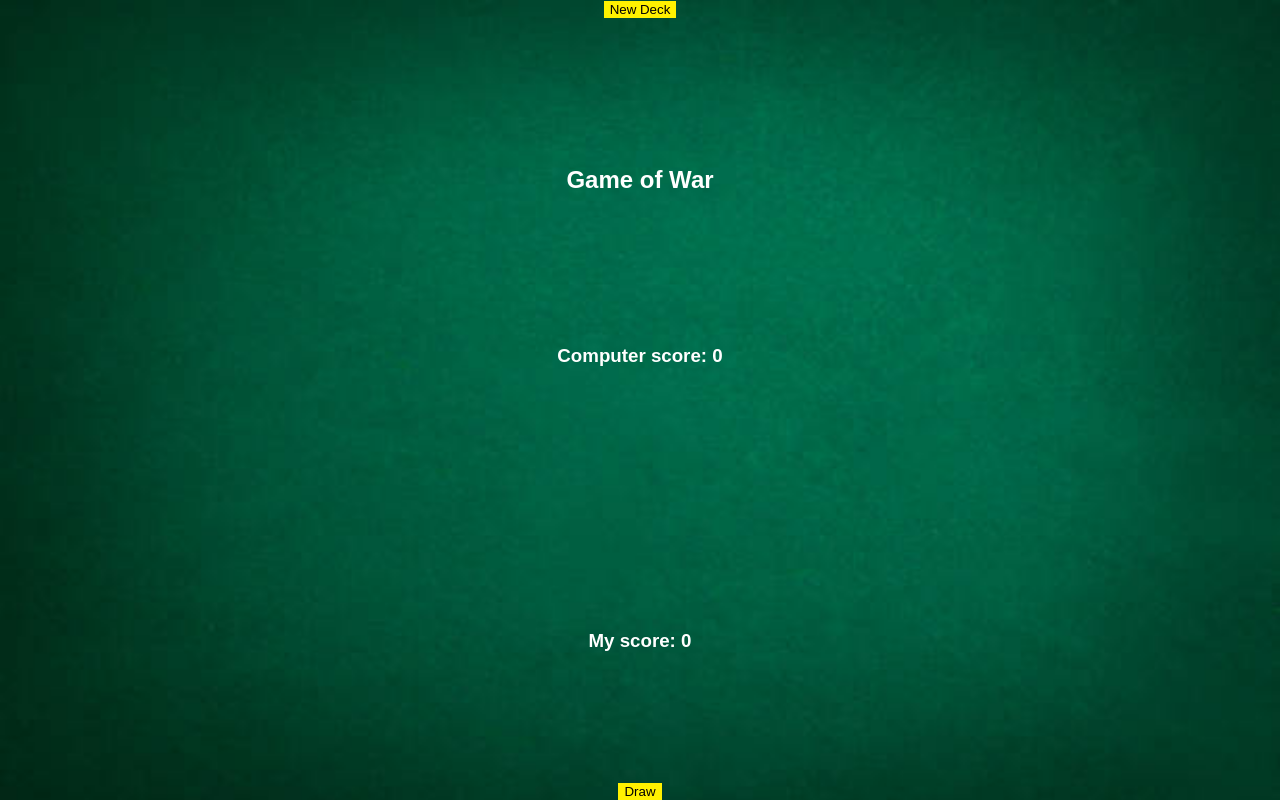
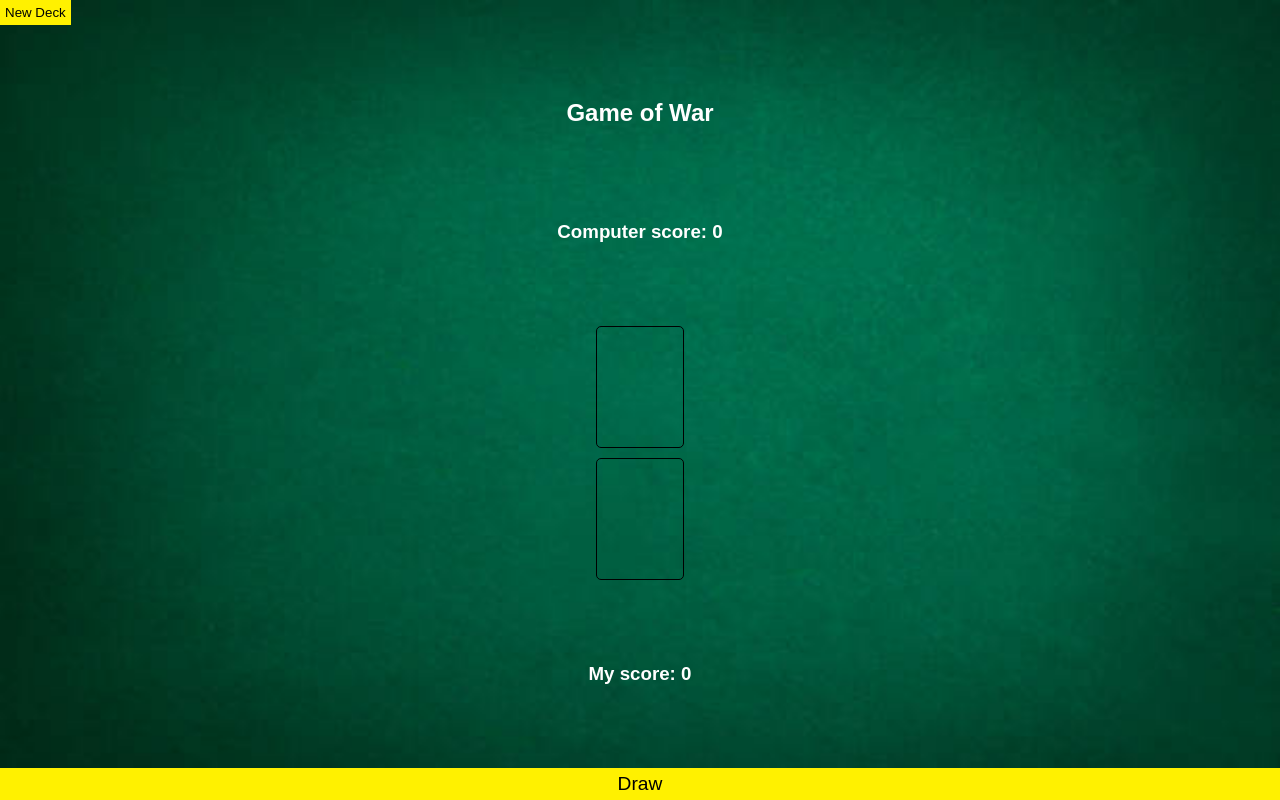
Before and after one commit to RobOsipo/cardGameAPI, a website with bundled scripts: page index.html in a window 1280 px wide. Built offline with nearby package versions, Linux system fonts and the light colour scheme.

Commit message:
Some Extra CSS

```diff
--- a/index.css
+++ b/index.css
@@ -1,14 +1,11 @@
-
-
-
 html, body {
     margin: 0;
     padding: 0;
     background-image: url("img/felt.jpg") ;
--webkit-background-size: cover;
--moz-background-size: cover;
--o-background-size: cover;
-    background-size: cover;
+  -webkit-background-size: cover;
+  -moz-background-size: cover;
+  -o-background-size: cover;
+  background-size: cover;
     font-family: "Exo 2", sans-serif;
     height: 100vh;
 }
@@ -26,3 +23,49 @@ button {
     cursor: pointer;
     border: none;
 }
+
+button#new-deck {
+    align-self: flex-start;
+    padding: 5px;
+}
+
+button.draw {
+    font-size: 1.2em;
+    padding: 5px;
+    align-self: stretch;
+}
+
+div.card-slot {
+    border: 1px solid black;
+    border-radius: 5px;
+    height: 120px;
+    width: calc(120px * 5 / 7);
+}
+
+div.card-slot:nth-of-type(1) {
+    margin-bottom: 10px;
+}
+
+img.card {
+    width: 100%;
+    height: 100%;
+}
+
+div.top {
+    display: flex;
+    align-items: flex-start;
+    align-self: flex-start;
+}
+
+div.top > p {
+    margin: 0;
+    margin-left: 10px;
+}
+
+button:disabled {
+    cursor: not-allowed;
+}
+
+h2 {
+    margin: 10px;
+}
```
